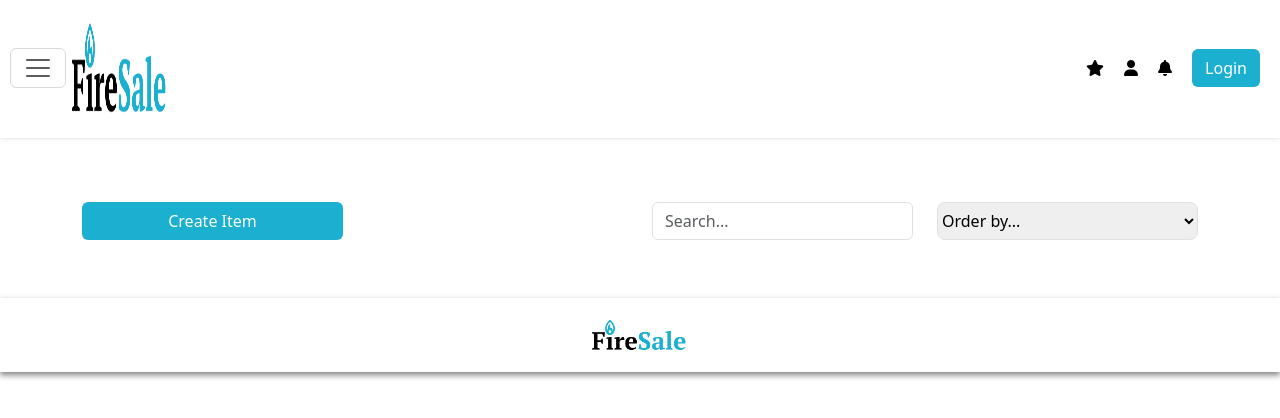
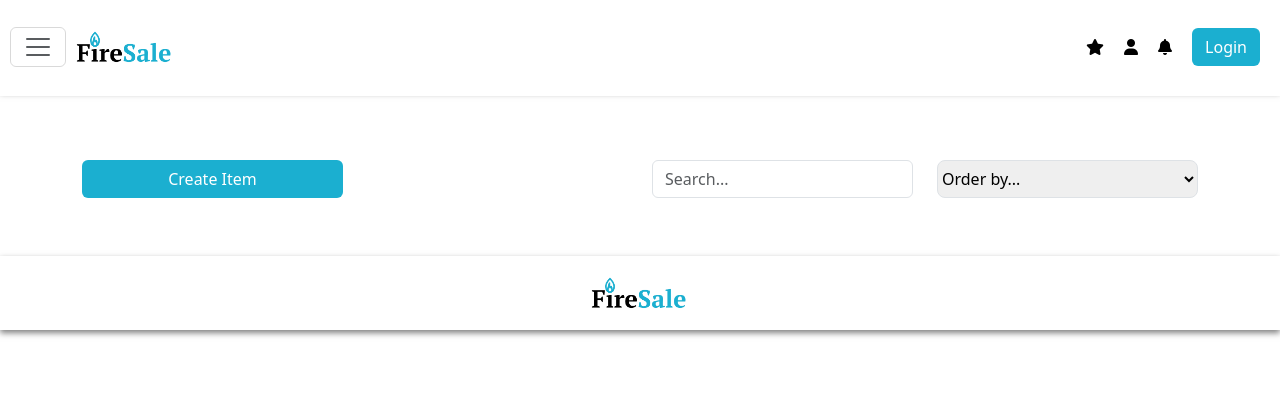
Before and after one commit to mikaeleythor/firesale, a Django app: page / in a window 1280 px wide. Shown: the top 418 px of the page. Run offline with Django 4.2, Linux system fonts and the light colour scheme; data that the repository does not hold is empty; some libraries are stand-ins or nearby versions.

Commit message:
Adding logo to header

```diff
--- a/static/base/css/header.css
+++ b/static/base/css/header.css
@@ -36,3 +36,9 @@
   margin: 10px;
   cursor: pointer;
 }
+
+.img {
+  max-width: 100%;
+  height: auto;
+  margin: 5px;
+}
--- a/templates/header.html
+++ b/templates/header.html
@@ -12,6 +12,7 @@
     </button>
     <a class="navbar-brand" href="/">
       <img
+        class="img"
         src="/static/logo.png"
         alt="A logo for the footer "
         width="100"
```
